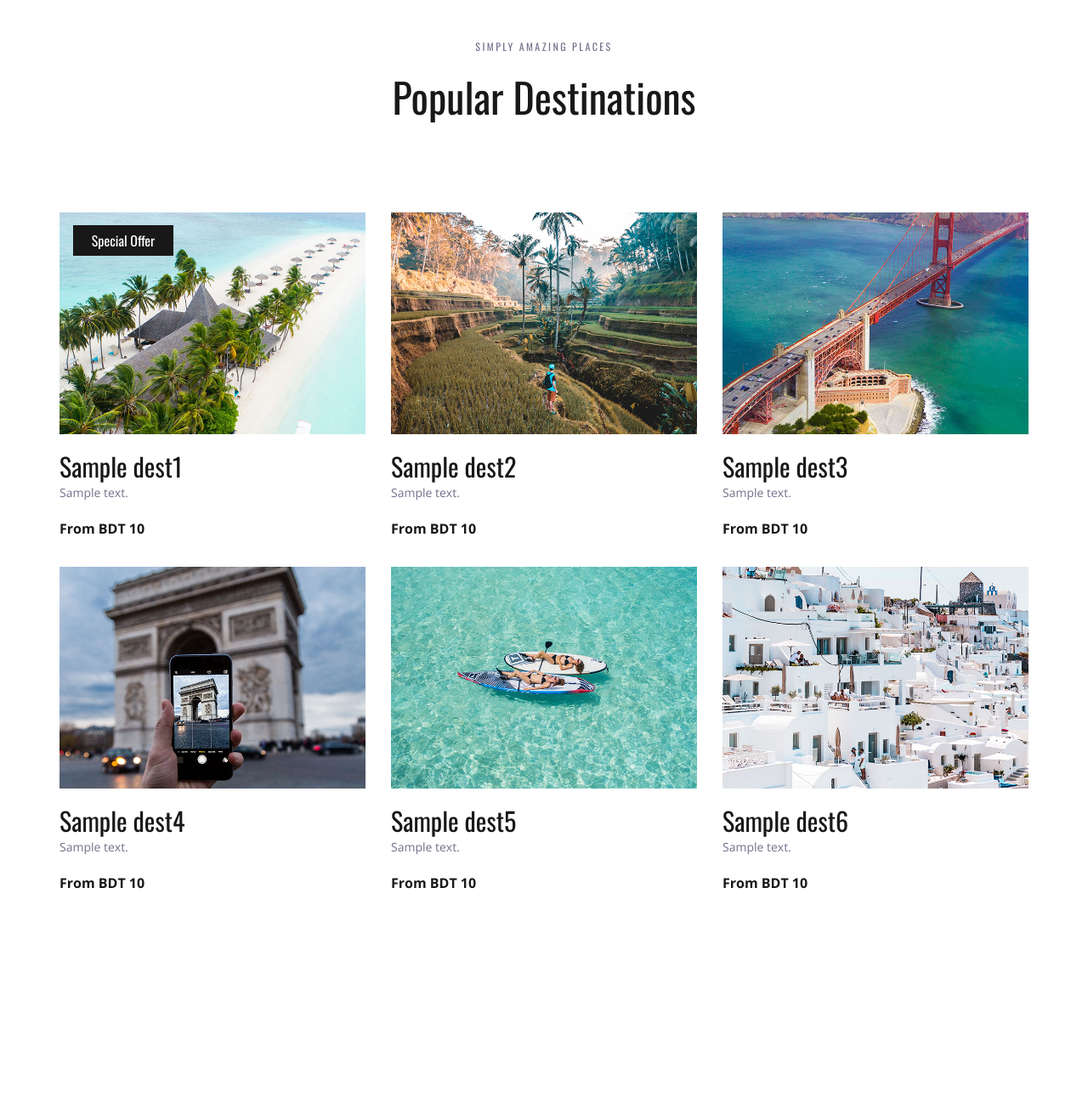
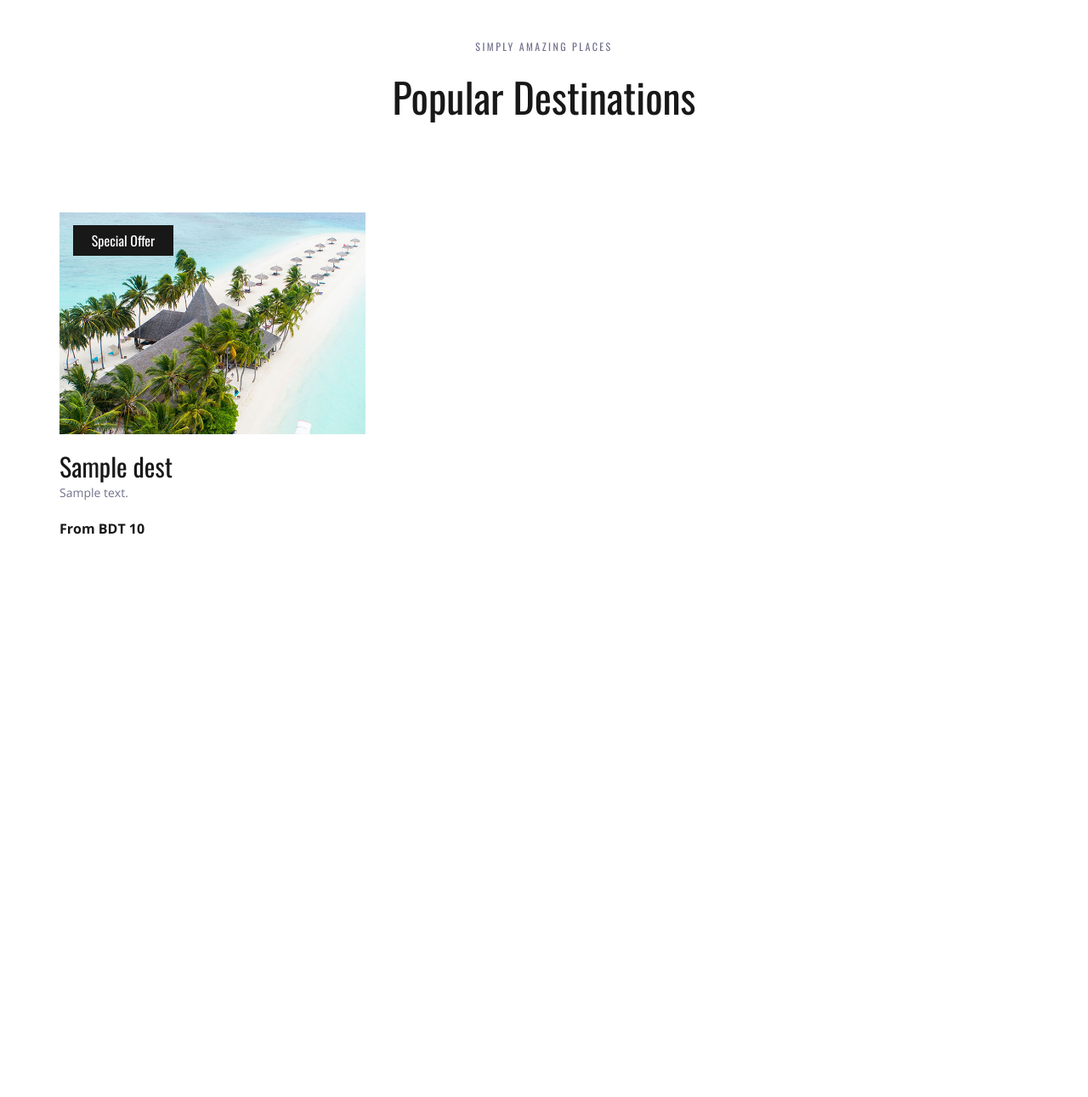
Before and after one commit to sadiqulislam/Travel-We, a Django app: template templates/index.html in a window 1280 px wide. Shown: the part 1235-2526 px from the top of the page at 85% size. Run offline with Django 3.2, Linux system fonts and the light colour scheme; the template is opened without the code that fills it: most values are stand-ins (such as "Sample title", 1, 10 or a date in 2020); some libraries are stand-ins or nearby versions.

Commit message:
Dynamic Change

```diff
--- a/templates/index.html
+++ b/templates/index.html
@@ -251,77 +251,20 @@
 					<div class="destinations_container item_grid">
 
 						<!-- Destination -->
+
+						{% for dest in dests %}
 						<div class="destination item">
 							<div class="destination_image">
 								<img src="{% static 'images/destination_1.jpg' %}" alt="">
 								<div class="spec_offer text-center"><a href="#">Special Offer</a></div>
 							</div>
 							<div class="destination_content">
-								<div class="destination_title"><a href="destinations.html">{{ dest1.name }}</a></div>
-								<div class="destination_subtitle"><p>{{dest1.desc}}</p></div>
-								<div class="destination_price">From BDT {{dest1.price}}</div>
+								<div class="destination_title"><a href="destinations.html">{{ dest.name }}</a></div>
+								<div class="destination_subtitle"><p>{{dest.desc}}</p></div>
+								<div class="destination_price">From BDT {{dest.price}}</div>
 							</div>
 						</div>
-
-						<!-- Destination -->
-						<div class="destination item">
-							<div class="destination_image">
-								<img src="{% static 'images/destination_2.jpg' %}" alt="">
-							</div>
-							<div class="destination_content">
-								<div class="destination_title"><a href="destinations.html">{{dest2.name}}</a></div>
-								<div class="destination_subtitle"><p>{{dest2.desc}}</p></div>
-								<div class="destination_price">From BDT {{dest2.price}}</div>
-							</div>
-						</div>
-
-						<!-- Destination -->
-						<div class="destination item">
-							<div class="destination_image">
-								<img src="{% static 'images/destination_3.jpg' %}" alt="">
-							</div>
-							<div class="destination_content">
-								<div class="destination_title"><a href="destinations.html">{{dest3.name}}</a></div>
-								<div class="destination_subtitle"><p>{{dest3.desc}}</p></div>
-								<div class="destination_price">From BDT {{dest3.price}}</div>
-							</div>
-						</div>
-
-						<!-- Destination -->
-						<div class="destination item">
-							<div class="destination_image">
-								<img src="{% static 'images/destination_4.jpg' %}" alt="">
-							</div>
-							<div class="destination_content">
-								<div class="destination_title"><a href="destinations.html">{{dest4.name}}</a></div>
-								<div class="destination_subtitle"><p>{{dest4.desc}}</p></div>
-								<div class="destination_price">From BDT {{dest4.price}}</div>
-							</div>
-						</div>
-
-						<!-- Destination -->
-						<div class="destination item">
-							<div class="destination_image">
-								<img src="{% static 'images/destination_5.jpg' %}" alt="">
-							</div>
-							<div class="destination_content">
-								<div class="destination_title"><a href="destinations.html">{{dest5.name}}</a></div>
-								<div class="destination_subtitle"><p>{{dest5.desc}}</p></div>
-								<div class="destination_price">From BDT {{dest5.price}}</div>
-							</div>
-						</div>
-
-						<!-- Destination -->
-						<div class="destination item">
-							<div class="destination_image">
-								<img src="{% static 'images/destination_6.jpg' %}" alt="">
-							</div>
-							<div class="destination_content">
-								<div class="destination_title"><a href="destinations.html">{{dest6.name}}</a></div>
-								<div class="destination_subtitle"><p>{{dest6.desc}}</p></div>
-								<div class="destination_price">From BDT {{dest6.price}}</div>
-							</div>
-						</div>
+						{% endfor %}
 
 					</div>
 				</div>
--- a/travel/views.py
+++ b/travel/views.py
@@ -41,4 +41,7 @@ def index(req):
     dest6.name = "Foy's Lake"
     dest6.desc = "Place Of Enjoy"
     dest6.price = "6000"
-    return render(req, 'index.html', {'dest1': dest1, 'dest2': dest2, 'dest3': dest3, 'dest4': dest4, 'dest5': dest5, 'dest6':dest6})
+
+    dests = [dest1, dest2, dest3, dest4, dest5, dest6]
+
+    return render(req, 'index.html', {'dests': dests})
```
